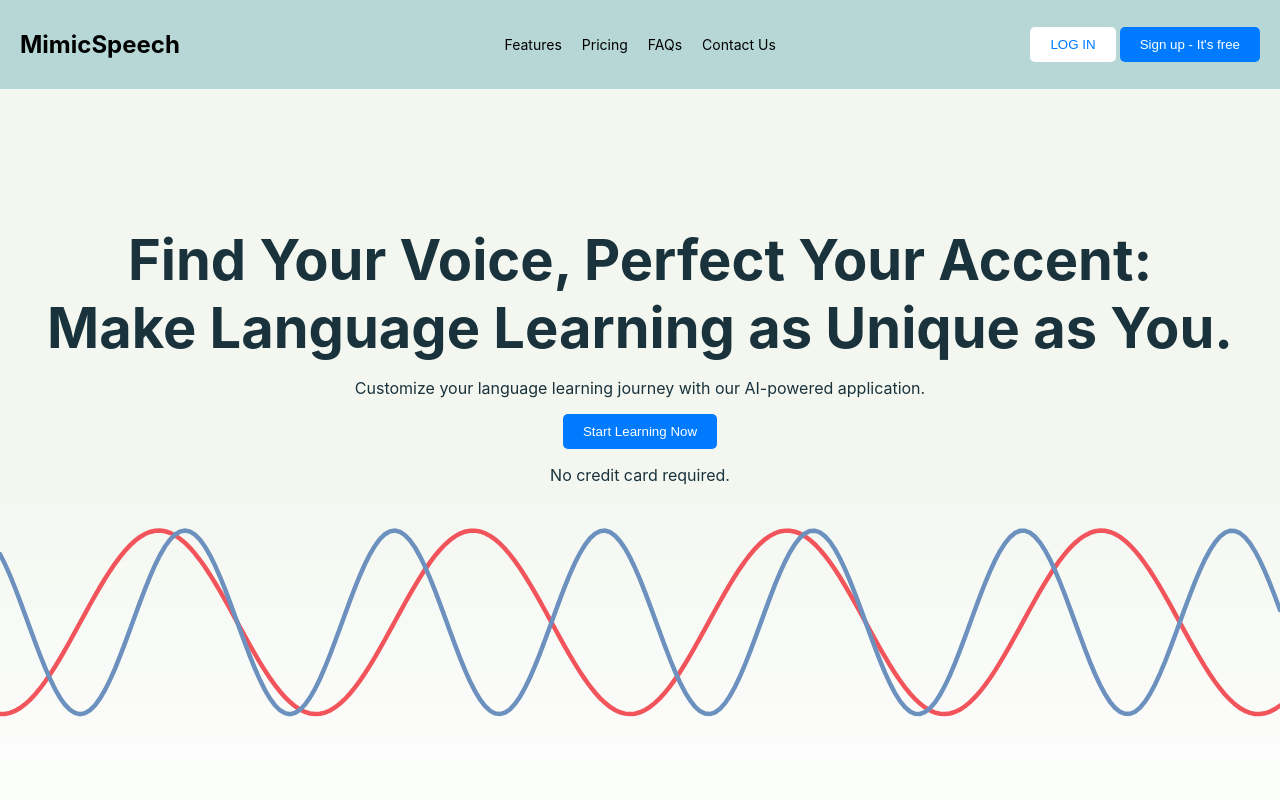
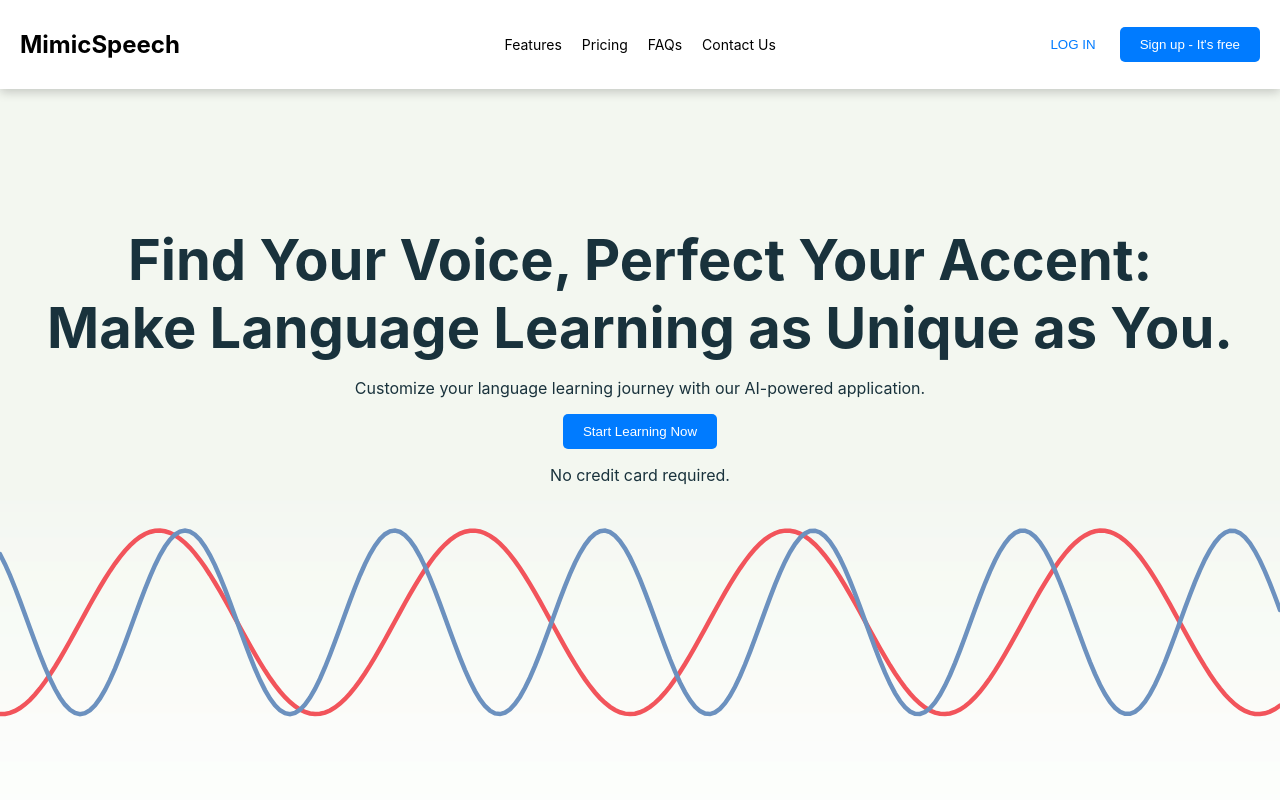
Before and after one commit to shanemion/MimicSpeech, a React (Create React App) app: page / in a window 1280 px wide. Shown: the top 800 px of the page. Built offline with nearby package versions, Linux system fonts and the light colour scheme; no server answers.

Commit message:
dashboard route and content update, fixed header bug

```diff
--- a/src/features/dashboard/Dashboard.css
+++ b/src/features/dashboard/Dashboard.css
@@ -122,7 +122,7 @@
   display: flex;
   justify-content: space-between;
   align-items: center;
-  box-shadow: none !important;
+  /* box-shadow: none !important; */
   background-color: rgb(183, 214, 214);
 }
 
--- a/src/features/landing-page/LandingPage.css
+++ b/src/features/landing-page/LandingPage.css
@@ -23,7 +23,7 @@
     position: sticky;  /* Make it stick to the top */
     top: 0;  /* Stick to the top of the page */
     z-index: 1000;  /* Make sure it stays on top of other elements */
-    background-color: white;  /* Add a background color */
+    background-color: white !important;  /* Add a background color */
     box-shadow: 0px 3px 10px rgba(0, 0, 0, 0.2);  /* Add a slight shadow */
   }
 
```
